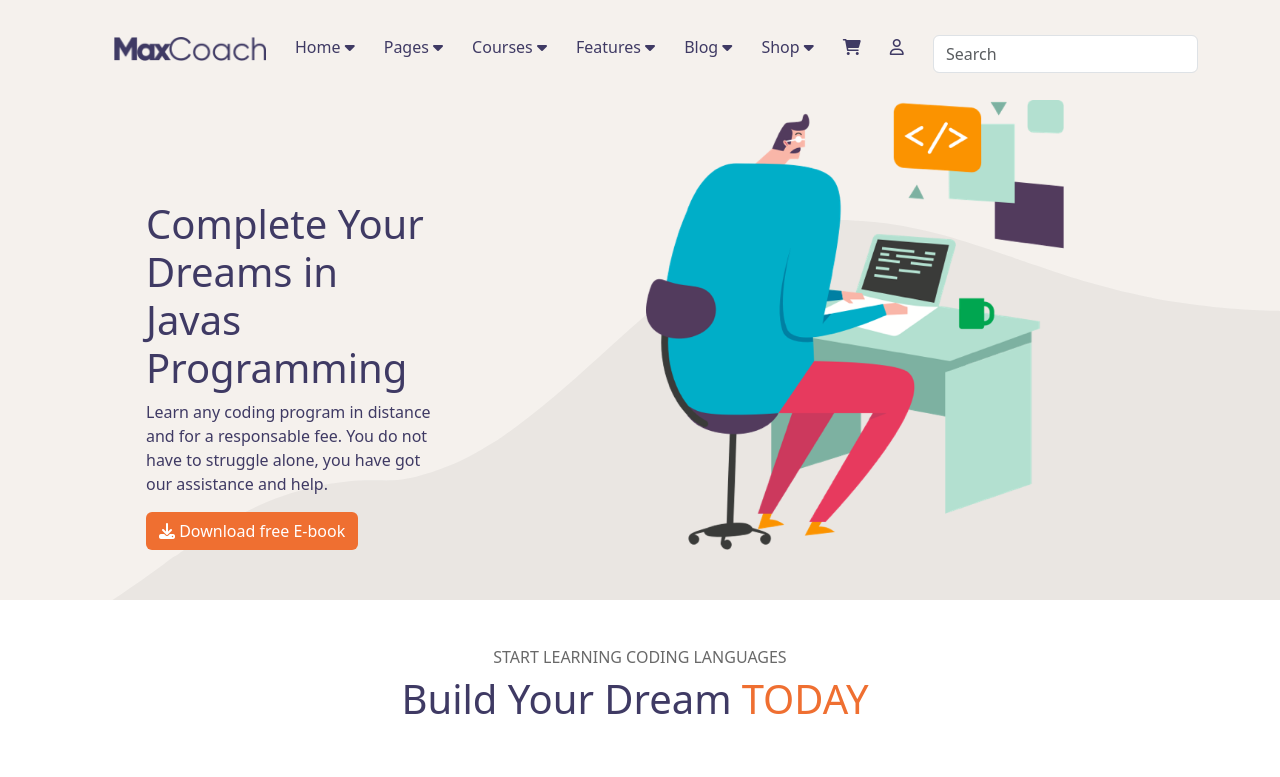
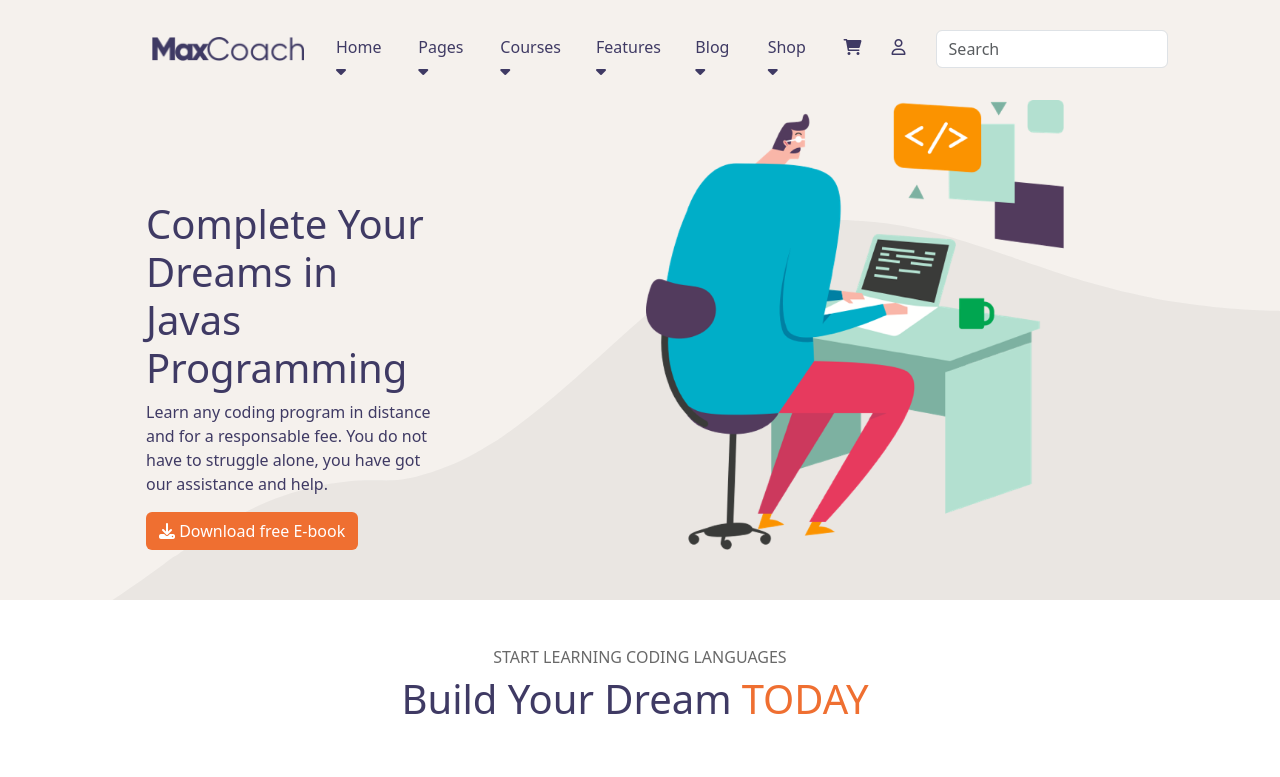
Before and after one commit to VincenzoDiMasi/proj-html-vuejs, a Vue app: page / in a window 1280 px wide. Shown: the top 777 px of the page. Built offline with nearby package versions, Linux system fonts and the light colour scheme.

Commit message:
Adj Navbar header

```diff
--- a/src/components/NavbarHeader.vue
+++ b/src/components/NavbarHeader.vue
@@ -46,18 +46,17 @@ export default {
 
 <template>
   <nav>
-    <div class="container ">
+    <div class="container d-flex justify-content-between">
+        <figure>
+                <a href="#"><img src="../assets/img/dark-logo.png" alt=""></a>
+        </figure>
         <ul class="d-flex justify-content-between">
-            <li>
-                <figure>
-                <a href="#"><img src="../assets/img/dark-logo.png" alt=""></a>
-                 </figure>
-            </li>
+
             <li v-for="link in links"><a href="#">{{ link.text }} <i class="fa-solid fa-caret-down"></i></a></li>
             <li><i class="fa-solid fa-cart-shopping"></i></li>
             <li><i class="fa-regular fa-user"></i></li>
-             <li>
-                <input class="form-control me-2" type="search" placeholder="Search" aria-label="Search">
+            <li>
+                <input class="form-control me-2" type="search" placeholder="Search " aria-label="Search ">
             </li>
 
         </ul>
@@ -80,11 +79,19 @@ nav {
 
     div {
         figure {
+            margin-left: 70px;
             img{
                 height: 25px;
             }
     }
     }
+    li {
+        margin-right: 30px;
 
+        .form-control {
+            bottom: 5px;
+            position: relative;
+        }
+    }
 }
 </style>
```
